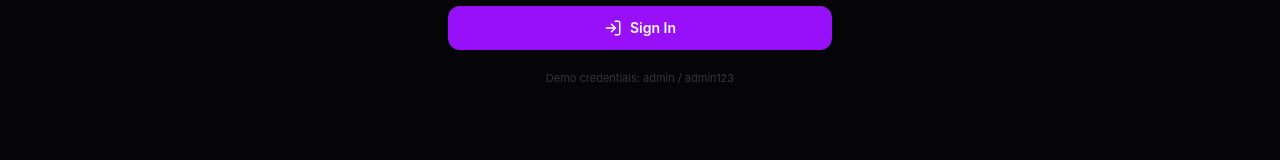
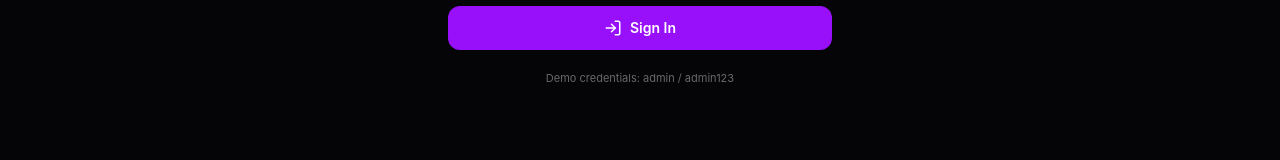
Before and after one commit to bood68155-tech/cosmic-kicks, a Next.js app: page /admin/login in a window 1280 px wide. Shown: the part 605-765 px from the top of the page. Built offline with nearby package versions, Linux system fonts and the light colour scheme.

Commit message:
Fix admin login demo credentials text contrast

```diff
--- a/app/admin/login/page.tsx
+++ b/app/admin/login/page.tsx
@@ -82,7 +82,7 @@ export default function AdminLoginPage() {
             {loading ? 'Signing in...' : 'Sign In'}
           </button>
 
-          <p className="mt-4 text-center text-[11px] text-white/20">
+          <p className="mt-4 text-center text-[11px] text-white/40">
             Demo credentials: admin / admin123
           </p>
         </form>
```
